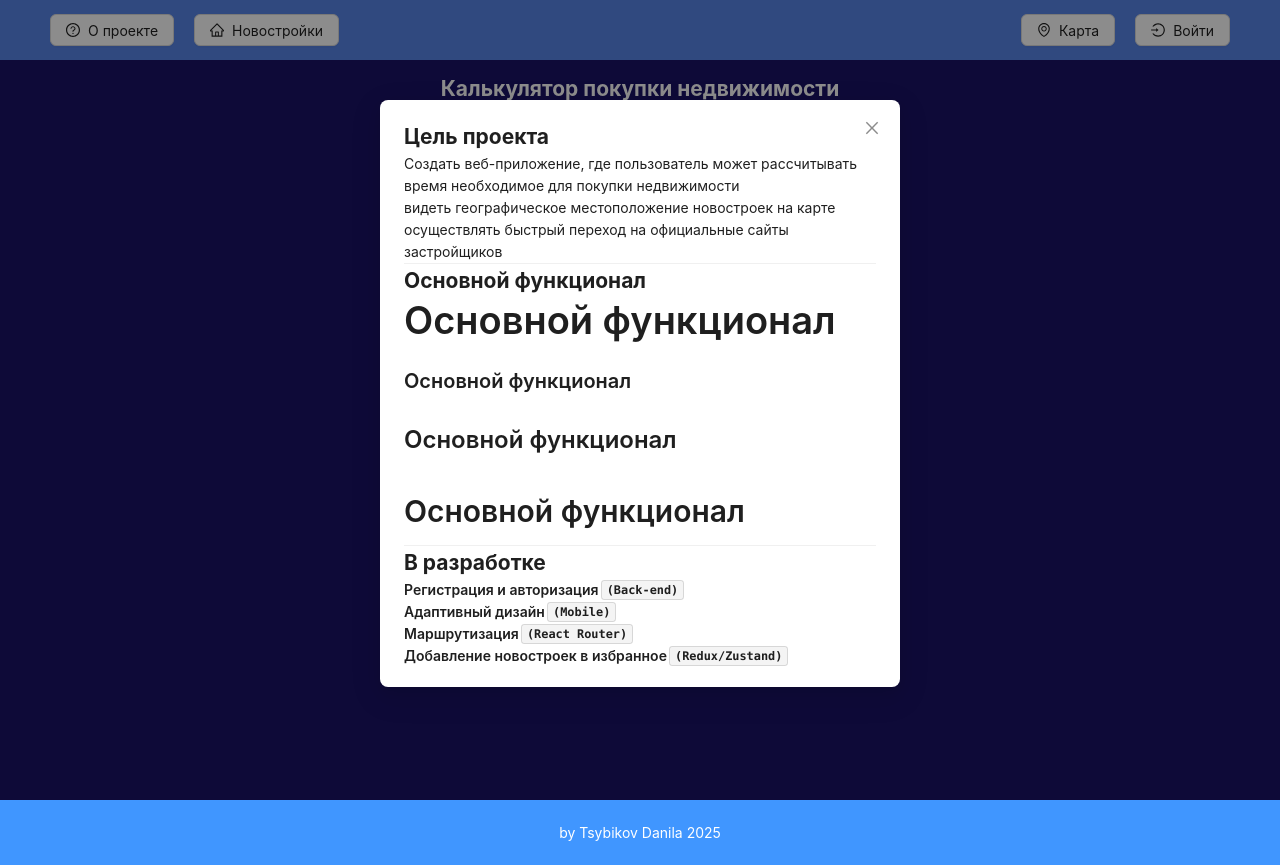
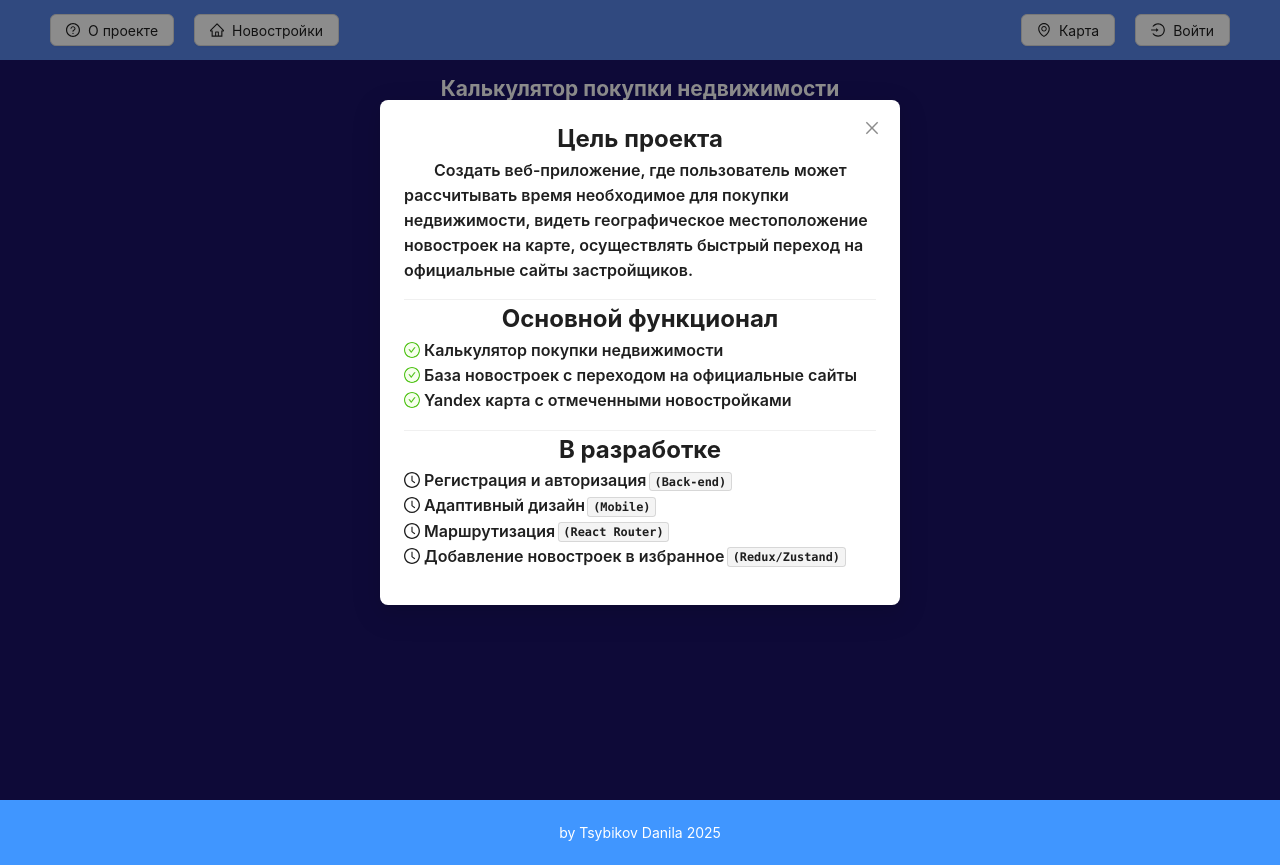
Before and after one commit to MachineTheSlayer/react-newbuildings, a React (Vite) app: page / in a window 1280 px wide. Both pictures are taken after a click on the button "О проекте". Built offline with nearby package versions, Linux system fonts and the light colour scheme.

Commit message:
add AboutInfoModal

```diff
--- a/src/components/AboutInfoModal.jsx
+++ /dev/null
@@ -1,26 +0,0 @@
-import { Flex, Tag, Typography, Divider } from 'antd';
-
-export default function AboutInfoModal() {
-  return (
-    <>
-      <h2 >Цель проекта</h2>
-        <Typography.Paragraph style={{margin:'auto'}}>
-         Создать веб-приложение, где пользователь может рассчитывать время необходимое для покупки недвижимости <br/>видеть географическое местоположение новостроек на карте <br/>осуществлять быстрый переход на официальные сайты застройщиков
-          </Typography.Paragraph>
-        <Divider style={{margin:'auto'}} />
-      <h2>Основной функционал</h2>
-      <Typography.Title >Основной функционал</Typography.Title>
-      <Typography.Title level={4}>Основной функционал</Typography.Title>
-      <Typography.Title level={3}>Основной функционал</Typography.Title>
-      <Typography.Title level={2}>Основной функционал</Typography.Title>
-      <Divider style={{margin:'auto'}} />
-      <h2>В разработке</h2>
-      <Typography.Text strong >
-        Регистрация и авторизация<Typography.Text code>(Back-end)</Typography.Text>
-        <br />Адаптивный дизайн<Typography.Text code>(Mobile)<br /></Typography.Text>
-        Маршрутизация<Typography.Text code>(React Router)<br /></Typography.Text>
-        Добавление новостроек в избранное<Typography.Text code>(Redux/Zustand)</Typography.Text>
-      </Typography.Text>
-    </>
-  )
-}
--- a/src/components/configmap/MapYandex.jsx
+++ b/src/components/configmap/MapYandex.jsx
@@ -1,8 +1,7 @@
-import React from 'react';
-import { Typography } from 'antd';
 import { YMaps, Map, Placemark, FullscreenControl, ZoomControl } from '@iminside/react-yandex-maps';
+import config from './config.json';
 
-import config from './config.json';
+import styles from "./MapYandex.module.css";
 
 export default function MapYandex() {
   const defaultState = {
@@ -13,7 +12,7 @@ export default function MapYandex() {
 return (
   <YMaps query={{apikey: config.YANDEX_API_KEY}}>
     <div>
-      <h2>Карта новостроек</h2>
+      <h2 className={styles.title}>Карта новостроек</h2>
       <Map defaultState={{ center: [53.22, 50.16], zoom: 13 }} style={{height:400, border:'2px solid'}}>
         <Placemark modules={["geoObject.addon.balloon"]} geometry={[53.202963,50.152674]} properties={{balloonContentBody:"ЖК Король Лев"}} options={{iconLayout: 'default#image',iconImageHref: 'https://bereg-as.ru/upload/s2/images/logo1.png',iconImageSize: [45, 45]}}  />
         <Placemark modules={["geoObject.addon.balloon"]} geometry={[53.203135,50.180623]} properties={{balloonContentBody:"ЖК Развитие"}} options={{iconLayout: 'default#image',iconImageHref: 'https://sktransgruz.ru/assets/img/logo.svg',iconImageSize: [96, 96]}} />
--- /dev/null
+++ b/src/components/configmap/MapYandex.module.css
@@ -0,0 +1,5 @@
+.title {
+    text-align: center;
+    font-size: 24px;
+    margin-bottom: 5px;
+}
--- a/src/components/layout/AppHeader.jsx
+++ b/src/components/layout/AppHeader.jsx
@@ -2,7 +2,7 @@ import { Layout, Space, Modal, Form, Input, Checkbox, Button } from 'antd';
 import MapYandex from '../configmap/MapYandex';
 import { EnvironmentOutlined, HomeOutlined, LoginOutlined, QuestionCircleOutlined }  from '@ant-design/icons';
 import { useState } from 'react';
-import AboutInfoModal from '../AboutInfoModal';
+import AboutInfoModal from '../../containers/AboutInfoModal/AboutInfoModal';
 import NewBuildingPage from "../../containers/NewBuildingPage/NewBuildingPage";
 
 
--- /dev/null
+++ b/src/containers/AboutInfoModal/AboutInfoModal.jsx
@@ -0,0 +1,34 @@
+import { Typography, Divider } from 'antd';
+import { ClockCircleOutlined, CheckCircleTwoTone }  from '@ant-design/icons';
+
+import styles from "./AboutInfoModal.module.css";
+
+export default function AboutInfoModal() {
+  return (
+    <div className={styles.container}>
+      <h2 className={styles.title} >Цель проекта</h2>
+        <Typography.Text strong style={{margin:'auto',fontSize:"16px"}}>
+         <p className={styles.text}>Создать веб-приложение, где пользователь может рассчитывать время необходимое для покупки недвижимости, видеть географическое местоположение новостроек на карте, осуществлять быстрый переход на официальные сайты застройщиков.</p>
+        </Typography.Text>
+        <Divider style={{margin:'auto'}} />
+      <h2 className={styles.title}>Основной функционал</h2>
+      <Typography.Text strong >
+        <ul className={styles.list__container}>
+          <CheckCircleTwoTone twoToneColor="#52c41a" /> Калькулятор покупки недвижимости <br />
+          <CheckCircleTwoTone twoToneColor="#52c41a" /> База новостроек с переходом на официальные сайты <br />
+          <CheckCircleTwoTone twoToneColor="#52c41a" /> Yandex карта с отмеченными новостройками
+        </ul>
+      </Typography.Text>
+      <Divider style={{margin:'auto'}} />
+      <h2 className={styles.title}>В разработке</h2>
+      <Typography.Text strong >
+        <ul className={styles.list__container}>
+          <ClockCircleOutlined /> Регистрация и авторизация<Typography.Text code>(Back-end)<br /></Typography.Text>
+          <ClockCircleOutlined /> Адаптивный дизайн<Typography.Text code>(Mobile)<br /></Typography.Text>
+          <ClockCircleOutlined /> Маршрутизация<Typography.Text code>(React Router)<br /></Typography.Text>
+          <ClockCircleOutlined /> Добавление новостроек в избранное<Typography.Text code>(Redux/Zustand)</Typography.Text>
+        </ul>
+      </Typography.Text>
+    </div>
+  )
+}
--- /dev/null
+++ b/src/containers/AboutInfoModal/AboutInfoModal.module.css
@@ -0,0 +1,18 @@
+.container {
+
+}
+
+.title {
+    text-align: center;
+    font-size: 24px;
+}
+
+.text {
+    text-indent: 30px;
+}
+
+.list__container {
+    margin:'auto';
+    font-size: 16px;
+    list-style-type: none;
+}
--- /dev/null
+++ b/src/containers/AboutInfoModal/index.js
@@ -0,0 +1 @@
+export { default } from "./AboutInfoModal";
--- a/src/containers/NewBuildingPage/NewBuildingPage.jsx
+++ b/src/containers/NewBuildingPage/NewBuildingPage.jsx
@@ -1,5 +1,4 @@
 import { useEffect, useState } from "react";
-import { Card } from 'antd';
 import { fakeFetchBuildings } from "../../api";
 import { useBuildings } from '../../context/buildings-context';
 
@@ -7,7 +6,6 @@ import styles from "./NewBuildingPage.module.css";
 
 const NewBuildingPage = () => {
     const [newBuilding, setNewBuilding] = useState([]);
-//    const [building , setBuilding] = useState(null)
     const {buildings} = useBuildings()
 
     useEffect(() => {
--- a/src/containers/NewBuildingPage/NewBuildingPage.module.css
+++ b/src/containers/NewBuildingPage/NewBuildingPage.module.css
@@ -1,5 +1,7 @@
 .title {
-    font-size: 26px;
+    font-size: 24px;
+    text-align: center;
+    margin-bottom: 8px;
 }
 
 .list__container {
```
